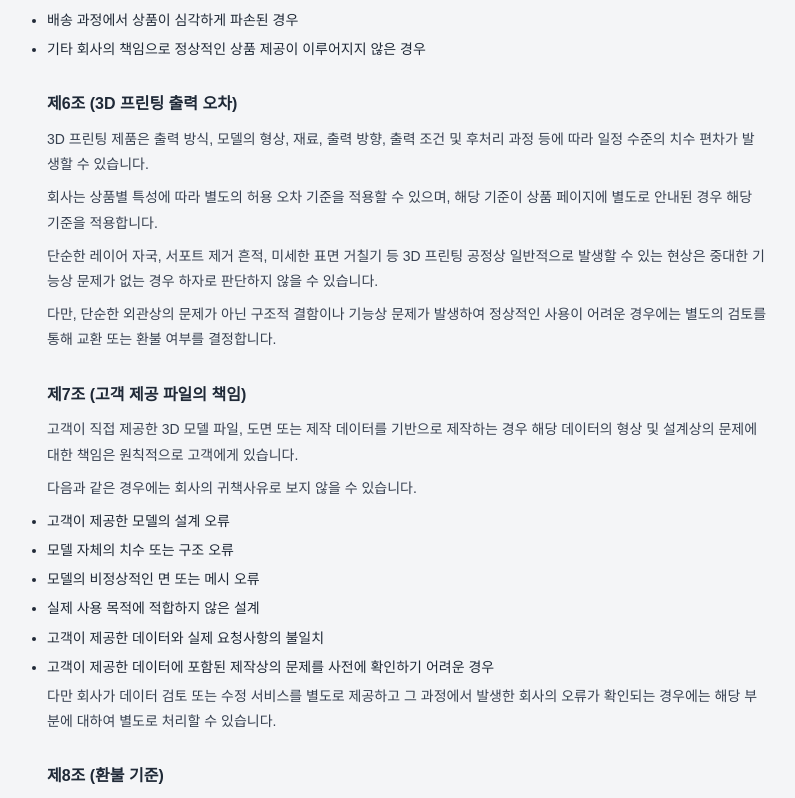
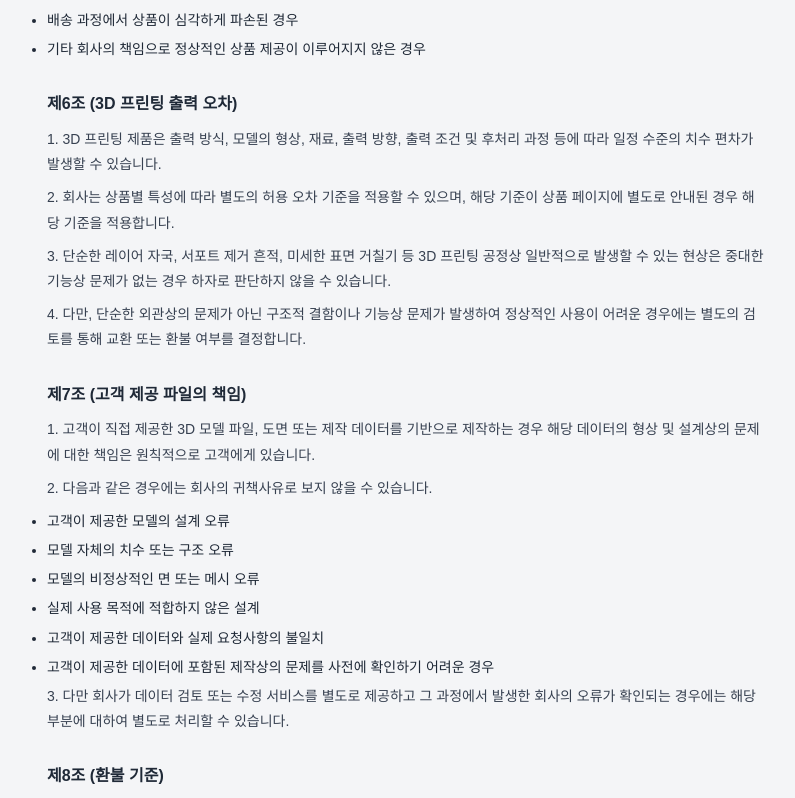
Before and after one commit to atelierhouse21-cloud/3d-print-quote, a Next.js app: page /refund-policy in a window 1280 px wide. Shown: the part 1602-2400 px from the top of the page, without its empty margins (233-1028 px from the left). Built offline with nearby package versions, Linux system fonts and the light colour scheme.

Commit message:
Update page.tsx

```diff
--- a/app/refund-policy/page.tsx
+++ b/app/refund-policy/page.tsx
@@ -57,14 +57,14 @@ export default function RefundPolicyPage() {
       </ul>
 
       <h2 style={h2}>제6조 (3D 프린팅 출력 오차)</h2>
-      <p style={p}>3D 프린팅 제품은 출력 방식, 모델의 형상, 재료, 출력 방향, 출력 조건 및 후처리 과정 등에 따라 일정 수준의 치수 편차가 발생할 수 있습니다.</p>
-      <p style={p}>회사는 상품별 특성에 따라 별도의 허용 오차 기준을 적용할 수 있으며, 해당 기준이 상품 페이지에 별도로 안내된 경우 해당 기준을 적용합니다.</p>
-      <p style={p}>단순한 레이어 자국, 서포트 제거 흔적, 미세한 표면 거칠기 등 3D 프린팅 공정상 일반적으로 발생할 수 있는 현상은 중대한 기능상 문제가 없는 경우 하자로 판단하지 않을 수 있습니다.</p>
-      <p style={p}>다만, 단순한 외관상의 문제가 아닌 구조적 결함이나 기능상 문제가 발생하여 정상적인 사용이 어려운 경우에는 별도의 검토를 통해 교환 또는 환불 여부를 결정합니다.</p>
+      <p style={p}>1. 3D 프린팅 제품은 출력 방식, 모델의 형상, 재료, 출력 방향, 출력 조건 및 후처리 과정 등에 따라 일정 수준의 치수 편차가 발생할 수 있습니다.</p>
+      <p style={p}>2. 회사는 상품별 특성에 따라 별도의 허용 오차 기준을 적용할 수 있으며, 해당 기준이 상품 페이지에 별도로 안내된 경우 해당 기준을 적용합니다.</p>
+      <p style={p}>3. 단순한 레이어 자국, 서포트 제거 흔적, 미세한 표면 거칠기 등 3D 프린팅 공정상 일반적으로 발생할 수 있는 현상은 중대한 기능상 문제가 없는 경우 하자로 판단하지 않을 수 있습니다.</p>
+      <p style={p}>4. 다만, 단순한 외관상의 문제가 아닌 구조적 결함이나 기능상 문제가 발생하여 정상적인 사용이 어려운 경우에는 별도의 검토를 통해 교환 또는 환불 여부를 결정합니다.</p>
 
       <h2 style={h2}>제7조 (고객 제공 파일의 책임)</h2>
-      <p style={p}>고객이 직접 제공한 3D 모델 파일, 도면 또는 제작 데이터를 기반으로 제작하는 경우 해당 데이터의 형상 및 설계상의 문제에 대한 책임은 원칙적으로 고객에게 있습니다.</p>
-      <p style={p}>다음과 같은 경우에는 회사의 귀책사유로 보지 않을 수 있습니다.</p>
+      <p style={p}>1. 고객이 직접 제공한 3D 모델 파일, 도면 또는 제작 데이터를 기반으로 제작하는 경우 해당 데이터의 형상 및 설계상의 문제에 대한 책임은 원칙적으로 고객에게 있습니다.</p>
+      <p style={p}>2. 다음과 같은 경우에는 회사의 귀책사유로 보지 않을 수 있습니다.</p>
       <ul>
         <li style={li}>고객이 제공한 모델의 설계 오류</li>
         <li style={li}>모델 자체의 치수 또는 구조 오류</li>
@@ -73,7 +73,7 @@ export default function RefundPolicyPage() {
         <li style={li}>고객이 제공한 데이터와 실제 요청사항의 불일치</li>
         <li style={li}>고객이 제공한 데이터에 포함된 제작상의 문제를 사전에 확인하기 어려운 경우</li>
       </ul>
-      <p style={p}>다만 회사가 데이터 검토 또는 수정 서비스를 별도로 제공하고 그 과정에서 발생한 회사의 오류가 확인되는 경우에는 해당 부분에 대하여 별도로 처리할 수 있습니다.</p>
+      <p style={p}>3. 다만 회사가 데이터 검토 또는 수정 서비스를 별도로 제공하고 그 과정에서 발생한 회사의 오류가 확인되는 경우에는 해당 부분에 대하여 별도로 처리할 수 있습니다.</p>
 
       <h2 style={h2}>제8조 (환불 기준)</h2>
       <p style={p}>1. 환불은 회사의 귀책사유, 주문 취소 가능 여부 및 관련 법령에서 정한 기준에 따라 처리합니다.</p>
@@ -105,7 +105,6 @@ export default function RefundPolicyPage() {
       <h2 style={h2}>제13조 (고객센터)</h2>
       <ul>
         <li style={li}>업체명: 아틀리에 하우스</li>
-        <li style={li}>고객센터: 010-5880-1457</li>
         <li style={li}>이메일: atelier_house@naver.com</li>
         <li style={li}>운영시간: 13:00 ~ 17:00</li>
         <li style={li}>사업자등록번호: 144-25-01355</li>
```
